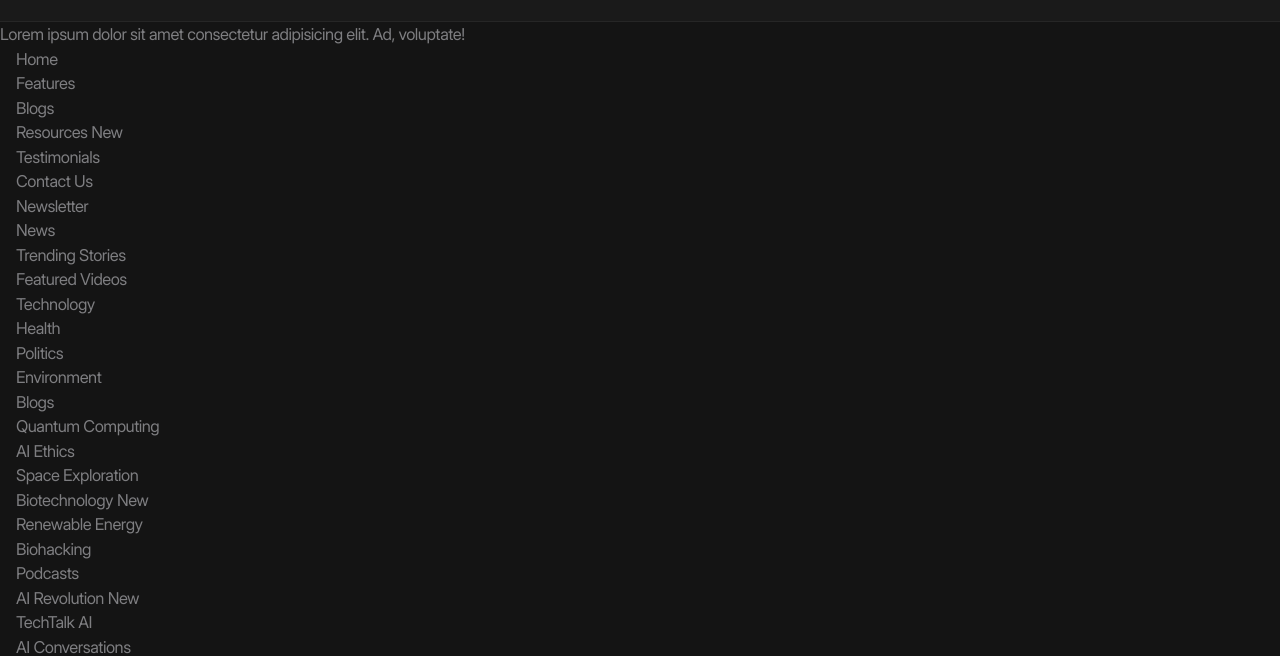
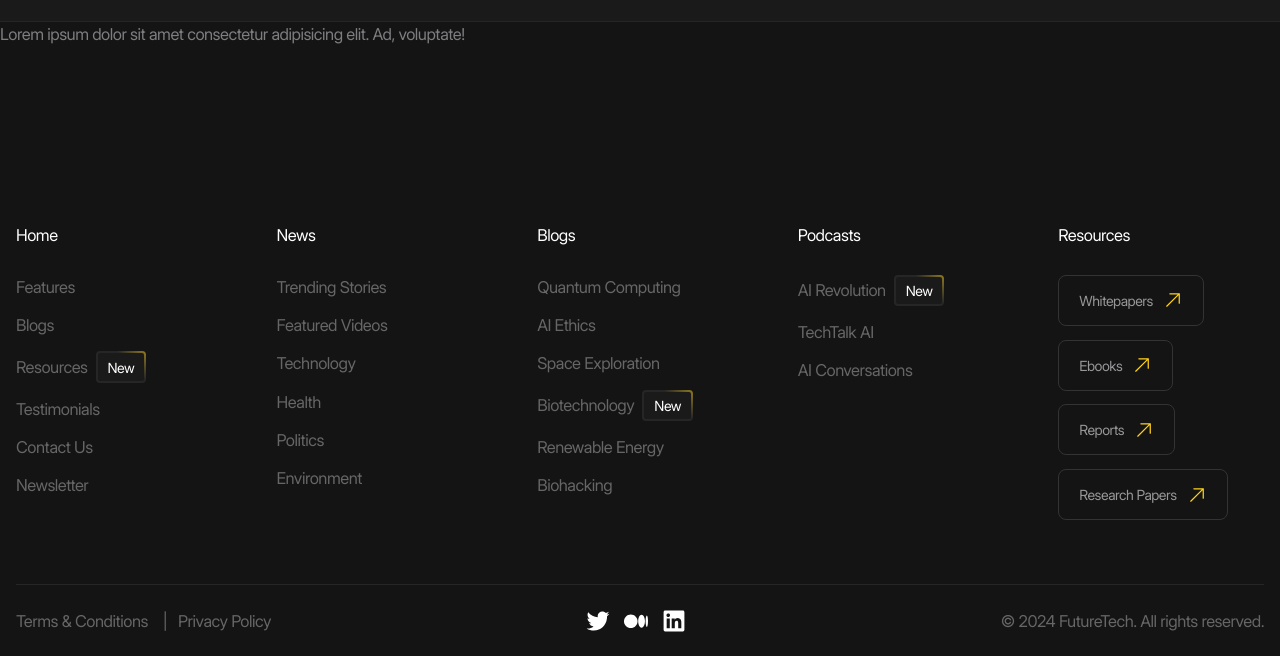
Before and after one commit to islamgamzatov/typescript-future-tech, a website built with Vite: page index.html in a window 1280 px wide. Shown: the part 143-799 px from the top of the page. Built offline with nearby package versions, Linux system fonts and the light colour scheme.

Commit message:
feat: add footer layout and styles

```diff
--- a/index.html
+++ b/index.html
@@ -175,12 +175,12 @@
           </nav>
         </div>
         <div class="footer__extra">
-          <div class="footer_extra-menu">
-            <ul class="footer_extra-menu-list">
-              <li class="footer-extra-menu-item">
+          <div class="footer__extra-menu">
+            <ul class="footer__extra-menu-list">
+              <li class="footer__extra-menu-item">
                 <a href="" class="footer__extra-menu-link">Terms & Conditions</a>
               </li>
-              <li class="footer-extra-menu-item">
+              <li class="footer__extra-menu-item">
                 <a href="" class="footer__extra-menu-link">Privacy Policy</a>
               </li>
             </ul>
--- /dev/null
+++ b/src/styles/blocks/_badge.scss
@@ -0,0 +1,29 @@
+@use "../helpers" as *;
+
+.badge {
+	display: inline-flex;
+	padding: fluid(4, 2) fluid(4, 10);
+	border-radius: rem(6);
+	font-size: rem(16);
+	color: var(--color-light);
+	background:
+		/* Первый слой: основной фон */
+		linear-gradient(
+			var(--color-dark-10),
+			var(--color-dark-10))
+			padding-box,
+
+		/* Второй слой: градиент для границы */
+		linear-gradient(
+			45deg,
+			var(--color-dark-15) 64%,
+			var(--color-accent) 136%
+		) border-box;
+	border: 2px solid transparent;
+	background-clip: padding-box, border-box;
+
+	@include laptop {
+		border-radius: rem(4);
+		font-size: rem(14);
+	};
+}
--- a/src/styles/blocks/_button.scss
+++ b/src/styles/blocks/_button.scss
@@ -10,6 +10,7 @@
   background-color: var(--color-dark);
   border: var(--border);
   border-radius: rem(12);
+  border-color: var(--color-dark-20);
 
   @include laptop {
     padding: rem(14) rem(20);
--- /dev/null
+++ b/src/styles/blocks/_footer.scss
@@ -0,0 +1,75 @@
+@use "../helpers" as *;
+
+.footer {
+	color: var(--color-dark-40);
+
+	&__body {
+		padding-block: fluid(80, 40);
+		border-bottom: var(--border);
+	}
+
+	&__menu {
+		display: grid;
+		grid-template-columns: repeat(5, 1fr);
+		align-items: start;
+		column-gap: fluid(80, 20);
+	}
+
+	&__menu-column {
+		display: grid;
+		row-gap: fluid(36, 16);
+	}
+
+	&__menu-main-link {
+		font-weight: 500;
+		color: var(--color-light);
+	}
+
+	&__menu-list {
+		display: grid;
+		row-gap: fluid(18, 8);
+	}
+
+	&__menu-item {
+		display: flex;
+		align-items: center;
+		column-gap: rem(8);
+	}
+
+	&__extra {
+		display: flex;
+		justify-content: space-between;
+		padding-block: rem(40);
+		align-items: center;
+		column-gap: 1rem;
+
+		@include laptop {
+			padding-block: rem(24);
+		}
+
+		&-menu {
+			&-list {
+				display: flex;
+			}
+
+			&-item {
+				&:not(:last-child) {
+					&::after {
+						content: '|';
+						margin-inline: rem(11);
+					}
+				}
+			}
+		}
+	}
+
+
+
+
+
+
+
+
+
+
+}
--- /dev/null
+++ b/src/styles/blocks/_soc1als.scss
@@ -0,0 +1,20 @@
+@use "../helpers" as *;
+
+.soc1als {
+	&__list {
+		display: flex;
+		column-gap: rem(20);
+
+		@include laptop {
+			column-gap: rem(14);
+		}
+	}
+
+	&__item {
+		display: flex;
+	}
+
+	&__link {
+		color: var(--color-light);
+	}
+}
```
Also changed, not shown: src/styles/main.scss (+7 -0 lines), src/styles/main.css, 1 other file.
